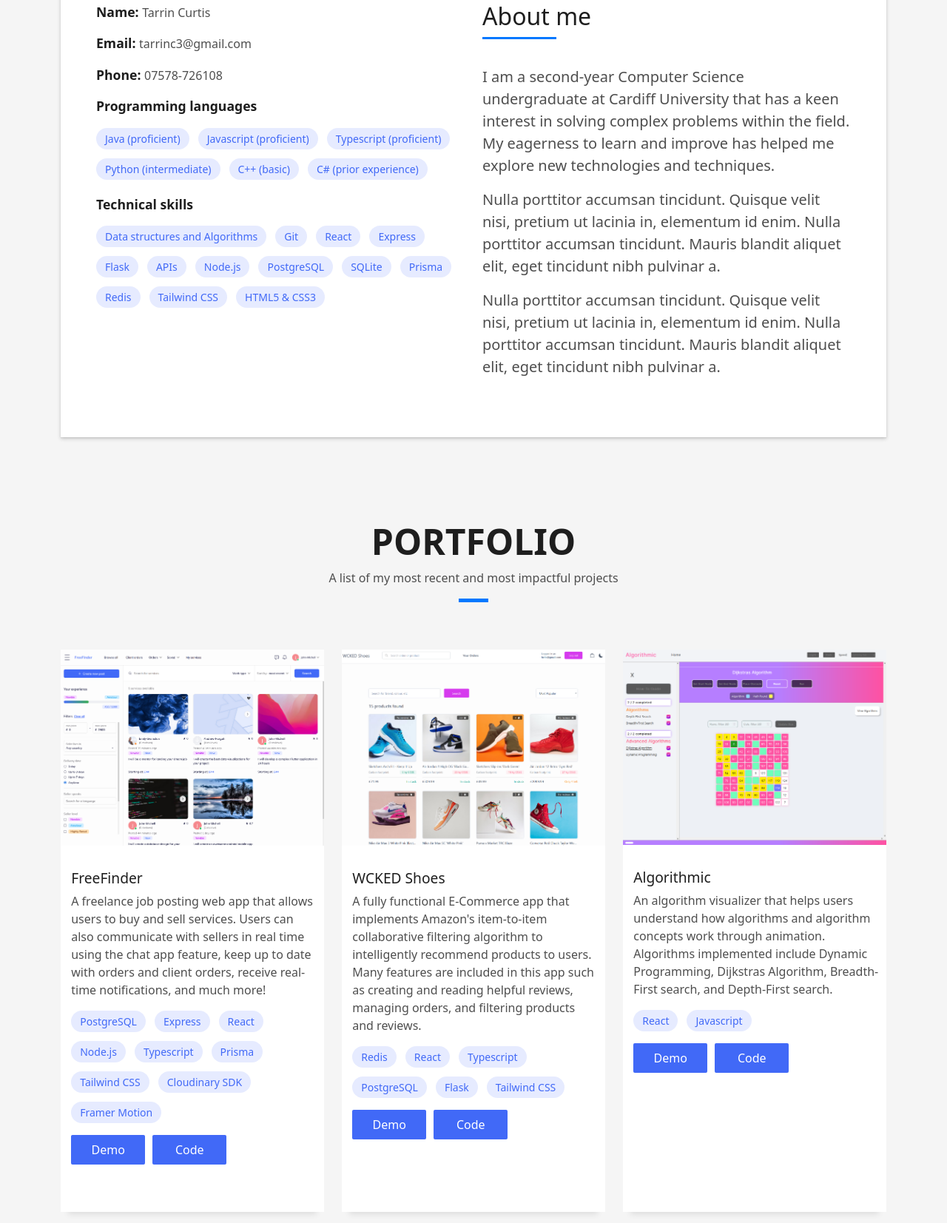
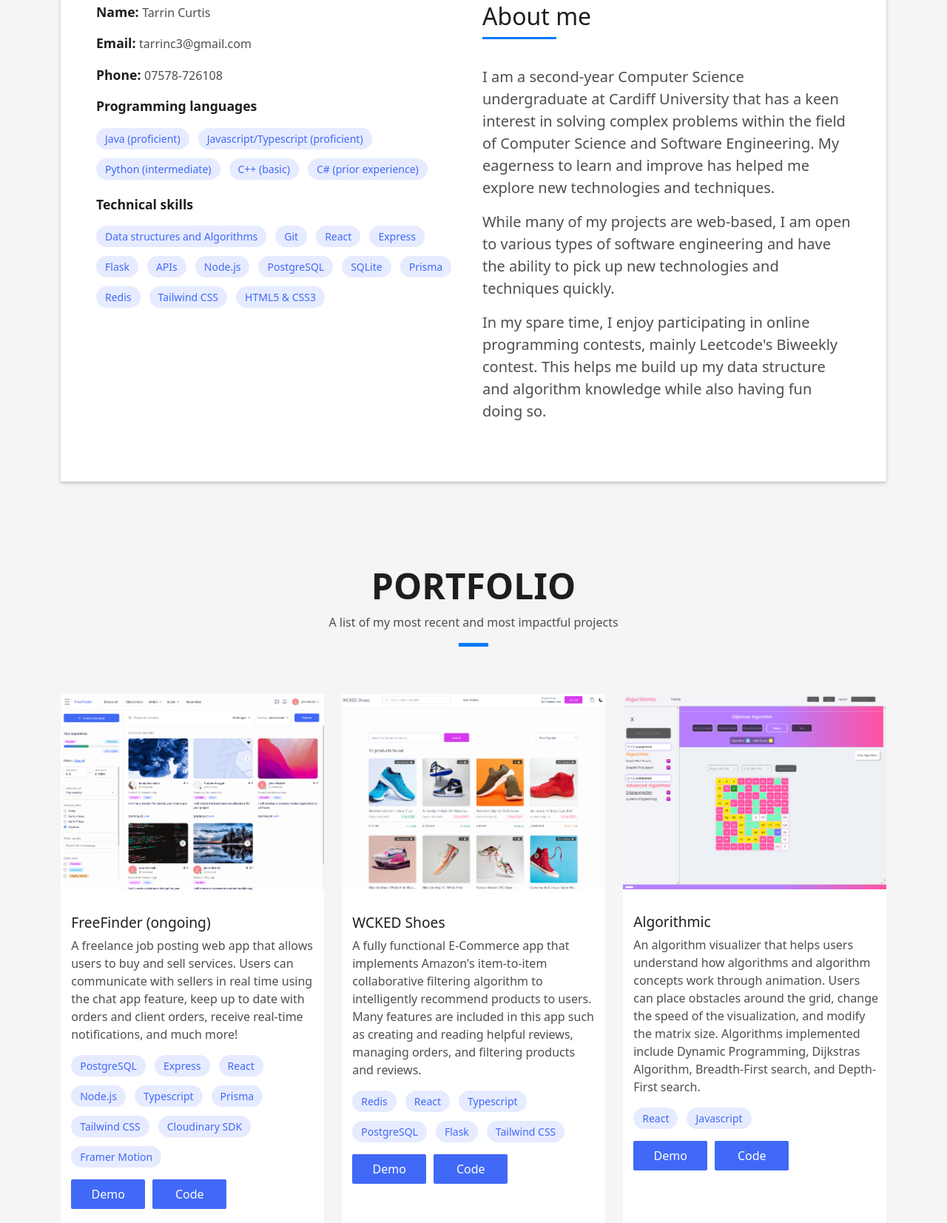
Before and after one commit to Tarrin376/Tarrin376.github.io, a plain HTML site: page index.html in a window 1280 px wide. Shown: the part 925-2578 px from the top of the page at 74% size. Drawn offline with Linux system fonts and the light colour scheme.

Commit message:
added about me section

```diff
--- a/index.html
+++ b/index.html
@@ -83,8 +83,7 @@
                     <p class="title-s">Programming languages</p>
                     <div class="skills-container">
                       <p class="skill">Java (proficient)</p>
-                      <p class="skill">Javascript (proficient)</p>
-                      <p class="skill">Typescript (proficient)</p>
+                      <p class="skill">Javascript/Typescript (proficient)</p>
                       <p class="skill">Python (intermediate)</p>
                       <p class="skill">C++ (basic)</p>
                       <p class="skill">C# (prior experience)</p>
@@ -115,18 +114,16 @@
                       </h5>
                     </div>
                     <p class="lead">
-                      I am a second-year Computer Science undergraduate at Cardiff University that has a keen interest in solving complex problems within the field.
+                      I am a second-year Computer Science undergraduate at Cardiff University that has a keen interest in solving complex problems within the field of Computer Science and Software Engineering.
                       My eagerness to learn and improve has helped me explore new technologies and techniques.
                     </p>
                     <p class="lead">
-                      Nulla porttitor accumsan tincidunt. Quisque velit nisi, pretium ut lacinia in, elementum id enim.
-                      Nulla porttitor accumsan
-                      tincidunt. Mauris blandit aliquet elit, eget tincidunt nibh pulvinar a.
+                      While many of my projects are web-based, I am open to various types of software engineering and have the ability to pick up new
+                      technologies and techniques quickly.
                     </p>
                     <p class="lead">
-                      Nulla porttitor accumsan tincidunt. Quisque velit nisi, pretium ut lacinia in, elementum id enim.
-                      Nulla porttitor accumsan
-                      tincidunt. Mauris blandit aliquet elit, eget tincidunt nibh pulvinar a.
+                      In my spare time, I enjoy participating in online programming contests, mainly Leetcode's Biweekly contest. This helps me build up my
+                      data structure and algorithm knowledge while also having fun doing so.
                     </p>
                   </div>
                 </div>
@@ -163,9 +160,9 @@
               </a>
               <div class="work-content">
                 <div class="col-sm-8 project-details">
-                  <h2 class="w-title">FreeFinder</h2>
+                  <h2 class="w-title">FreeFinder (ongoing)</h2>
                   <p>
-                    A freelance job posting web app that allows users to buy and sell services. Users can also communicate with sellers in real time
+                    A freelance job posting web app that allows users to buy and sell services. Users can communicate with sellers in real time
                     using the chat app feature, keep up to date with orders and client orders, receive real-time notifications, and much more!
                   </p>
                   <div class="skills-container">
@@ -237,7 +234,8 @@
                 <div class="col-sm-8 project-details">
                   <h2 class="w-title">Algorithmic</h2>
                   <p>
-                    An algorithm visualizer that helps users understand how algorithms and algorithm concepts work through animation. Algorithms
+                    An algorithm visualizer that helps users understand how algorithms and algorithm concepts work through animation. Users can
+                    place obstacles around the grid, change the speed of the visualization, and modify the matrix size. Algorithms
                     implemented include Dynamic Programming, Dijkstras Algorithm, Breadth-First search, and Depth-First search.
                   </p>
                   <div class="skills-container">
```
